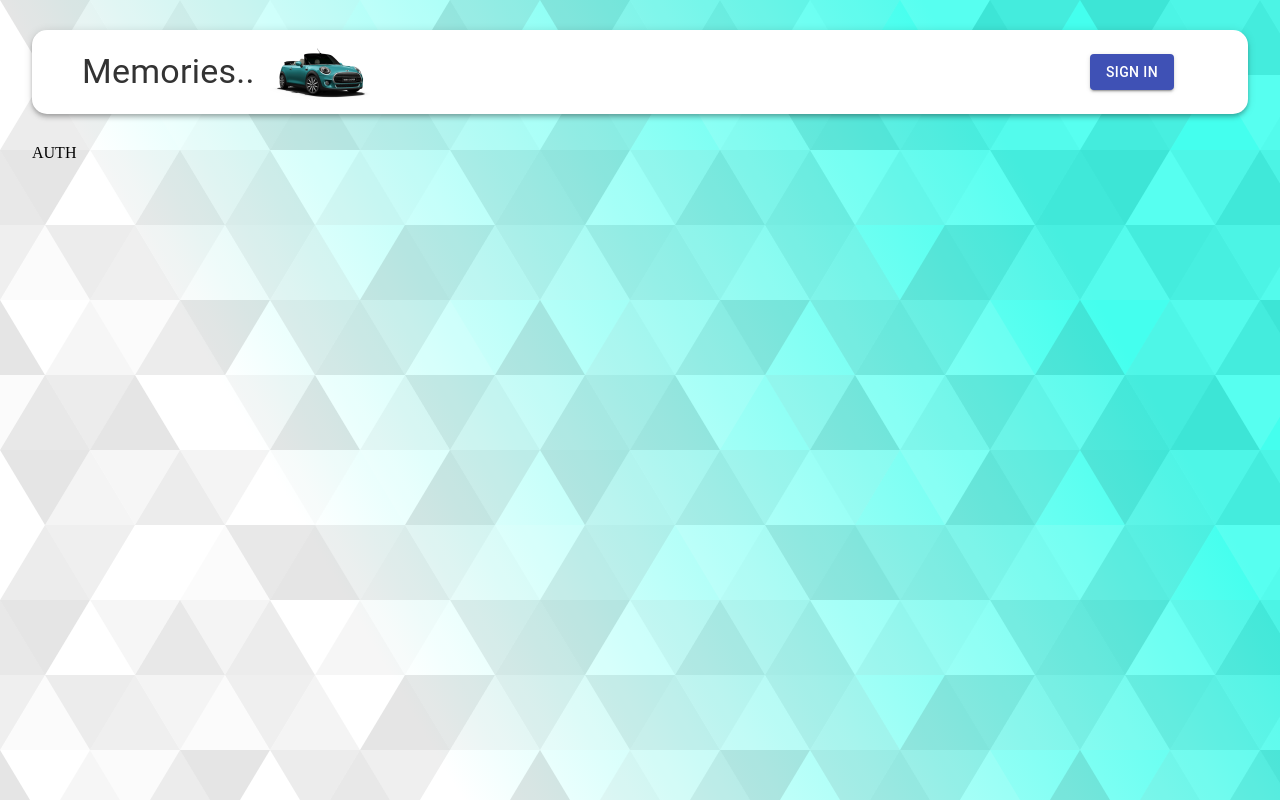
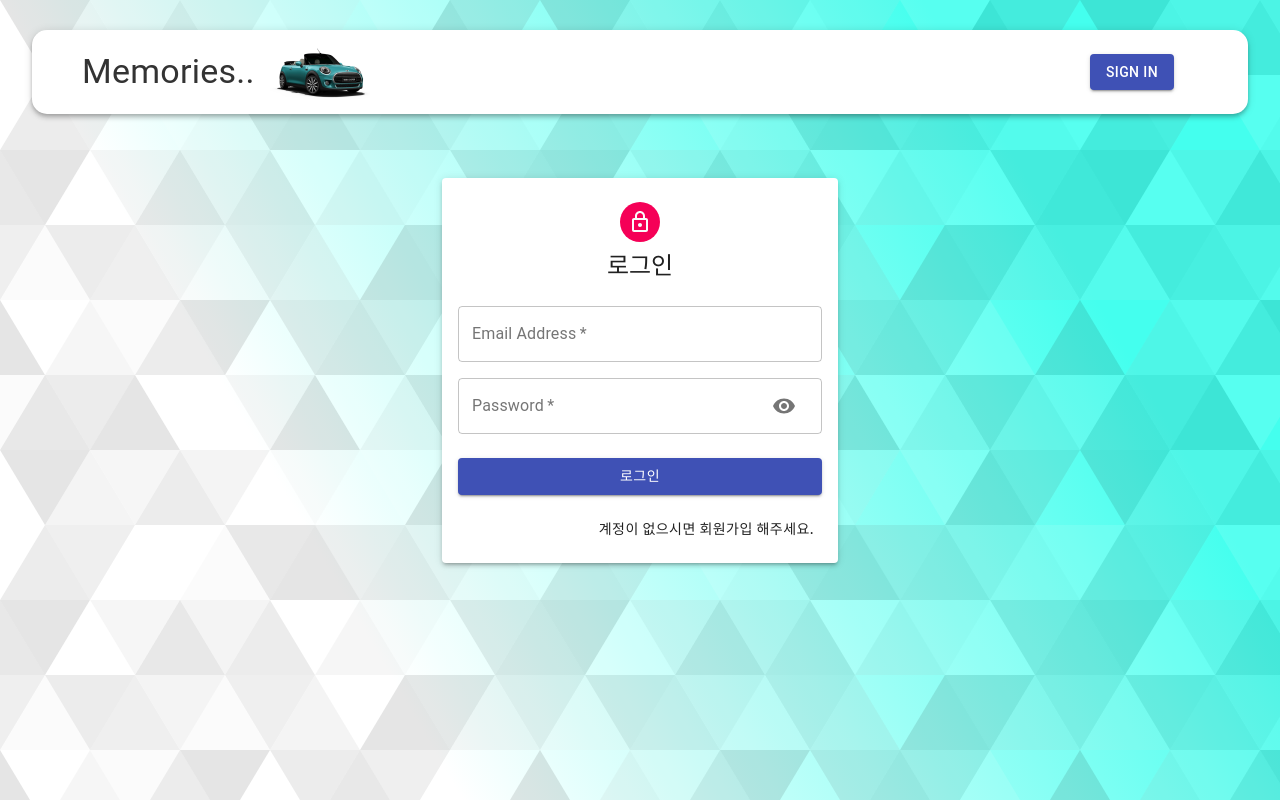
Before and after one commit to rkdvnfma90/my-memories, a React (Create React App) app in the folder client/: page /auth in a window 1280 px wide. Built offline with nearby package versions, Linux system fonts and the light colour scheme.

Commit message:
feat 로그인,회원인증 페이지 작성

```diff
--- a/client/src/components/Auth/Auth.js
+++ b/client/src/components/Auth/Auth.js
@@ -1,8 +1,100 @@
-import React from 'react'
+import React, { useState } from 'react'
+import {
+  Avatar,
+  Button,
+  Paper,
+  Grid,
+  Typography,
+  Container,
+} from '@material-ui/core'
+import LockOutlinedIcon from '@material-ui/icons/LockOutlined'
+import useStyles from './styles'
+import Input from './Input'
 
 function Auth() {
-  const state = null
-  return <div>AUTH</div>
+  const classes = useStyles()
+  const [showPassword, setShowPassword] = useState(false)
+  const [isSignup, setIsSignup] = useState(false)
+
+  const handleSubmit = () => {}
+  const handleChange = () => {}
+  const handleShowPassword = () =>
+    setShowPassword((prevShowPassword) => !prevShowPassword)
+  const switchMode = () => {
+    setIsSignup((prevIsSignup) => !prevIsSignup)
+    setShowPassword(false)
+  }
+
+  return (
+    <Container component="main" maxWidth="xs">
+      <Paper className={classes.paper} elevation={3}>
+        <Avatar className={classes.avatar}>
+          <LockOutlinedIcon />
+        </Avatar>
+        <Typography variant="h5">{isSignup ? '회원가입' : '로그인'}</Typography>
+        <form className={classes.form} onSubmit={handleSubmit}>
+          <Grid container spacing={2}>
+            {isSignup && (
+              <>
+                <Input
+                  name="firstName"
+                  label="First Name"
+                  handleChange={handleChange}
+                  autoFocus
+                  half
+                />
+                <Input
+                  name="lastName"
+                  label="Last Name"
+                  handleChange={handleChange}
+                  half
+                />
+              </>
+            )}
+            <Input
+              name="email"
+              label="Email Address"
+              handleChange={handleChange}
+              type="email"
+            />
+            <Input
+              name="password"
+              label="Password"
+              handleChange={handleChange}
+              type={showPassword ? 'text' : 'password'}
+              handleShowPassword={handleShowPassword}
+            />
+            {isSignup && (
+              <Input
+                name="confirmPassword"
+                label="Repeat Password"
+                handleChange={handleChange}
+                type="password"
+              />
+            )}
+          </Grid>
+          <Button
+            type="submit"
+            fullWidth
+            variant="contained"
+            color="primary"
+            className={classes.submit}
+          >
+            {isSignup ? '회원가입' : '로그인'}
+          </Button>
+          <Grid container justify="flex-end">
+            <Grid item>
+              <Button onClick={switchMode}>
+                {isSignup
+                  ? '계정이 이미 있으시면 로그인 해주세요.'
+                  : '계정이 없으시면 회원가입 해주세요.'}
+              </Button>
+            </Grid>
+          </Grid>
+        </form>
+      </Paper>
+    </Container>
+  )
 }
 
 export default Auth
--- /dev/null
+++ b/client/src/components/Auth/Input.js
@@ -0,0 +1,42 @@
+import React from 'react'
+import { TextField, Grid, InputAdornment, IconButton } from '@material-ui/core'
+import Visibility from '@material-ui/icons/Visibility'
+import VisibilityOff from '@material-ui/icons/VisibilityOff'
+
+const Input = ({
+  name,
+  handleChange,
+  label,
+  half,
+  autoFocus,
+  type,
+  handleShowPassword,
+}) => (
+  <Grid item xs={12} sm={half ? 6 : 12}>
+    <TextField
+      name={name}
+      onChange={handleChange}
+      variant="outlined"
+      required
+      fullWidth
+      label={label}
+      autoFocus={autoFocus}
+      type={type}
+      InputProps={
+        name === 'password'
+          ? {
+              endAdornment: (
+                <InputAdornment position="end">
+                  <IconButton onClick={handleShowPassword}>
+                    {type === 'password' ? <Visibility /> : <VisibilityOff />}
+                  </IconButton>
+                </InputAdornment>
+              ),
+            }
+          : null
+      }
+    />
+  </Grid>
+)
+
+export default Input
--- a/client/src/components/Auth/styles.js
+++ b/client/src/components/Auth/styles.js
@@ -0,0 +1,30 @@
+import { makeStyles } from '@material-ui/core/styles'
+
+export default makeStyles((theme) => ({
+  paper: {
+    marginTop: theme.spacing(8),
+    display: 'flex',
+    flexDirection: 'column',
+    alignItems: 'center',
+    padding: theme.spacing(2),
+  },
+  root: {
+    '& .MuiTextField-root': {
+      margin: theme.spacing(1),
+    },
+  },
+  avatar: {
+    margin: theme.spacing(1),
+    backgroundColor: theme.palette.secondary.main,
+  },
+  form: {
+    width: '100%', // Fix IE 11 issue.
+    marginTop: theme.spacing(3),
+  },
+  submit: {
+    margin: theme.spacing(3, 0, 2),
+  },
+  googleButton: {
+    marginBottom: theme.spacing(2),
+  },
+}))
```
